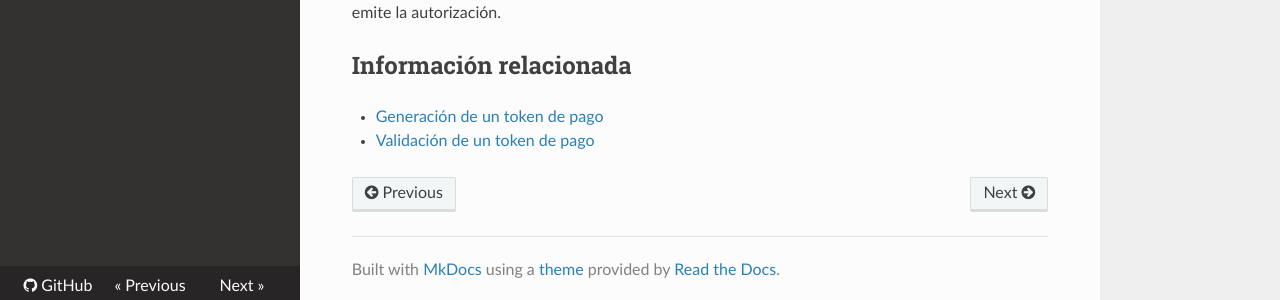
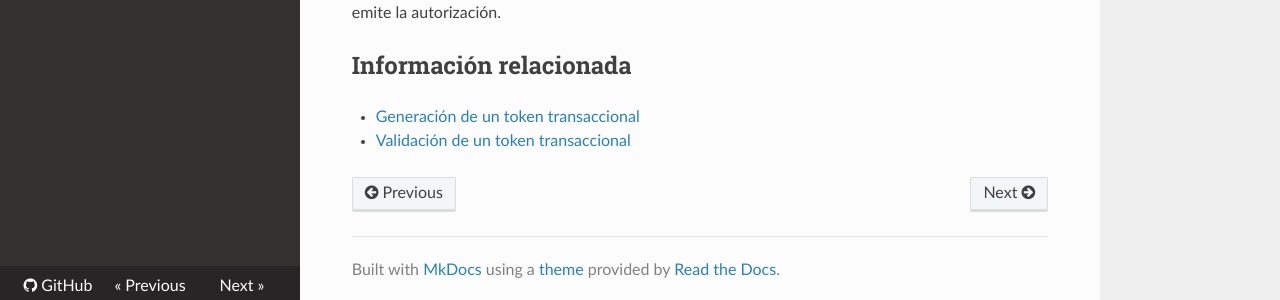
Before and after one commit to menchi2000/Aspen, an MkDocs documentation site: the page built from docs/Tokenization.md, in a window 1280 px wide and 900 px high, scrolled down 984 px. Shown: the part 594-894 px from the top of the window. Built offline with MkDocs 1.6.1, drawn with Linux system fonts in a browser that asks for light colours; nearby versions of some CDN libraries; old or Windows-style settings are respelled for this version of MkDocs.

Commit message:
Ajustes referencias a token de pago.
Correcciones que faltaron de los textos que hacen referencia a "token de pago" para reemplazar por "token transaccional".

```diff
--- a/docs/Tokenization.md
+++ b/docs/Tokenization.md
@@ -45,6 +45,6 @@ El usuario `U`, ingresa a la aplicación (una aplicación para dispositivos móv
 
 ## Información relacionada
 
-- [Generación de un token de pago](Generate-PaymentToken.md)
+- [Generación de un token transaccional](Generate-PaymentToken.md)
 
-- [Validación de un token de pago](Redeem-PaymentToken.md)
+- [Validación de un token transaccional](Redeem-PaymentToken.md)
```
